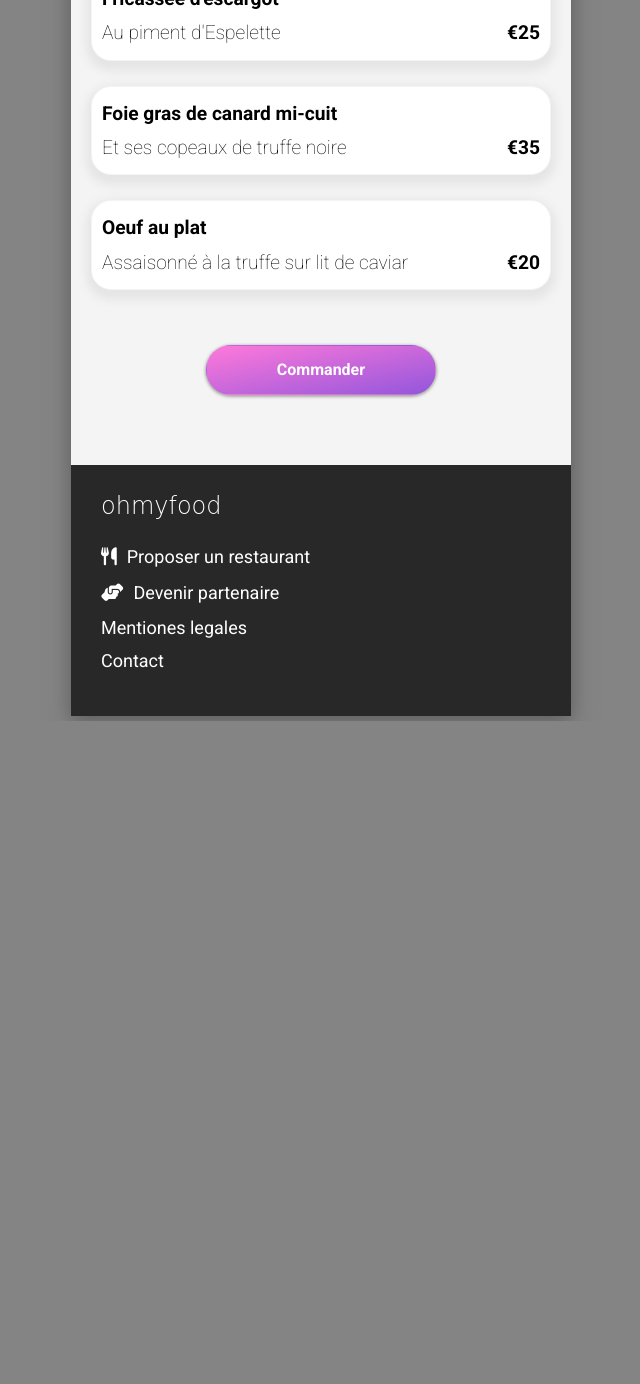
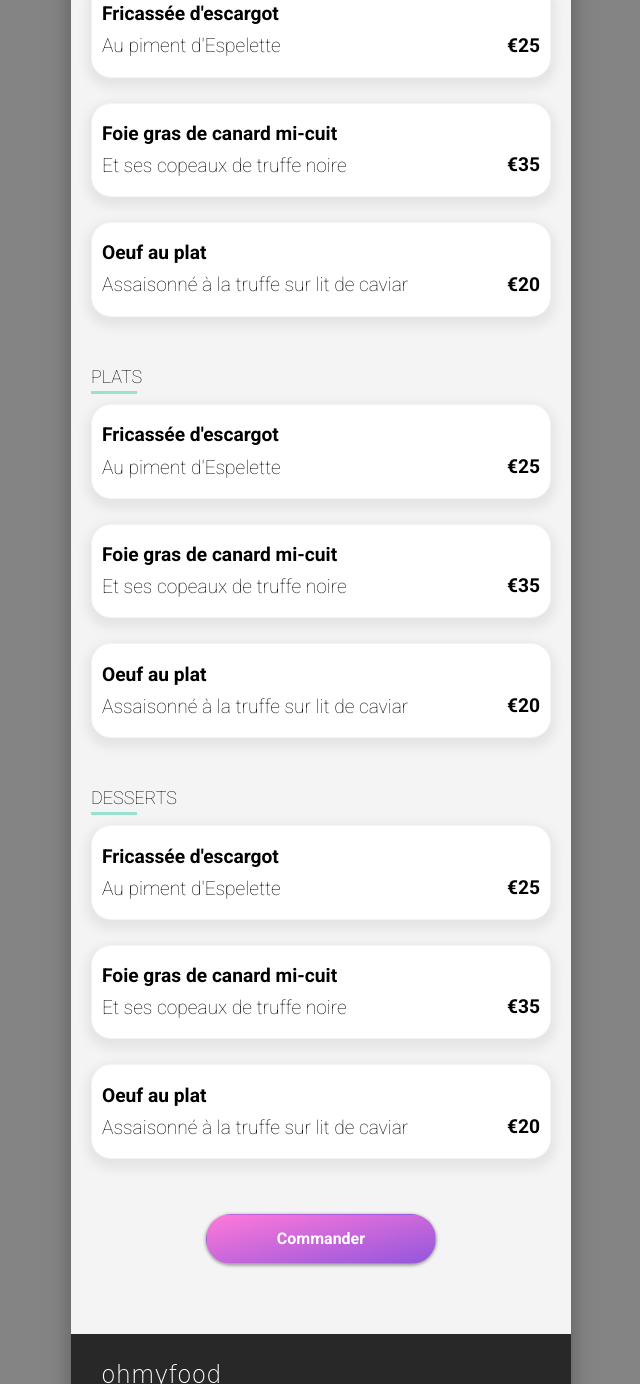
Before and after one commit to kidereo/KirillDerevenski_03_02032022, a plain HTML site: page restaurant-1.html in a window 1280 px wide. Shown: the part 503-1887 px from the top of the page, without its empty margins (319-959 px from the left). Before the commit the page ends 1224 px from the top, so only its background shows below. Drawn offline with Linux system fonts and the light colour scheme; a web font is replaced by a local one.

Commit message:
Index: first cut at restaurant page animations

```diff
--- a/restaurant-1.html
+++ b/restaurant-1.html
@@ -51,26 +51,71 @@
                 </svg>
             </div>
 
-            <!-- Menu entries -->
+            <!-- Menu area -->
             <div class="restaurant__menu__area">
 
                 <div class="restaurant__menu__entries">
                     <h2>Entrées</h2>
                     <article class="restaurant__menu__card">
                         <h3 class="">Fricassée d'escargot</h3>
-                        <p class="">Au piment d'Espelette<span class="restaurant__menu__card__price">€25</span></p>
+                        <p class="">Au piment d'Espelette</p>
+                        <span class="restaurant__menu__card__price">€25</span>
                     </article>
 
                     <article class="restaurant__menu__card">
                         <h3 class="">Foie gras de canard mi-cuit</h3>
-                        <p class="">Et ses copeaux de truffe noire<span class="restaurant__menu__card__price">€35</span>
-                        </p>
+                        <p class="">Et ses copeaux de truffe noire</p>
+                        <span class="restaurant__menu__card__price">€35</span>
                     </article>
 
                     <article class="restaurant__menu__card">
                         <h3 class="">Oeuf au plat</h3>
-                        <p class="">Assaisonné à la truffe sur lit de caviar<span class="restaurant__menu__card__price">€20</span>
-                        </p>
+                        <p class="">Assaisonné à la truffe sur lit de caviar</p>
+                        <span class="restaurant__menu__card__price">€20</span>
+                    </article>
+
+                </div>
+
+                <div class="restaurant__menu__mains">
+                    <h2>Plats</h2>
+                    <article class="restaurant__menu__card">
+                        <h3 class="">Fricassée d'escargot</h3>
+                        <p class="">Au piment d'Espelette</p>
+                        <span class="restaurant__menu__card__price">€25</span>
+                    </article>
+
+                    <article class="restaurant__menu__card">
+                        <h3 class="">Foie gras de canard mi-cuit</h3>
+                        <p class="">Et ses copeaux de truffe noire</p>
+                        <span class="restaurant__menu__card__price">€35</span>
+                    </article>
+
+                    <article class="restaurant__menu__card">
+                        <h3 class="">Oeuf au plat</h3>
+                        <p class="">Assaisonné à la truffe sur lit de caviar</p>
+                        <span class="restaurant__menu__card__price">€20</span>
+                    </article>
+
+                </div>
+
+                <div class="restaurant__menu__desserts">
+                    <h2>Desserts</h2>
+                    <article class="restaurant__menu__card">
+                        <h3 class="">Fricassée d'escargot</h3>
+                        <p class="">Au piment d'Espelette</p>
+                        <span class="restaurant__menu__card__price">€25</span>
+                    </article>
+
+                    <article class="restaurant__menu__card">
+                        <h3 class="">Foie gras de canard mi-cuit</h3>
+                        <p class="">Et ses copeaux de truffe noire</p>
+                        <span class="restaurant__menu__card__price">€35</span>
+                    </article>
+
+                    <article class="restaurant__menu__card">
+                        <h3 class="">Oeuf au plat</h3>
+                        <p class="">Assaisonné à la truffe sur lit de caviar</p>
+                        <span class="restaurant__menu__card__price">€20</span>
                     </article>
 
                 </div>
--- /dev/null
+++ b/sass/01_utils/_keyframes.scss
@@ -0,0 +1,35 @@
+@keyframes drop {
+  10% {
+    opacity: 0.5;
+  }
+  20% {
+    opacity: 1;
+    top: 200px;
+    transform: rotateX(-360deg);
+  }
+  80% {
+    opacity: 1;
+    top: 200px;
+    transform: rotateX(-360deg);
+  }
+  90% {
+    opacity: 0.5;
+  }
+  100% {
+    opacity: 0;
+    top: 400px;
+  }
+}
+
+@keyframes reveal {
+  0% {
+    opacity: 0;
+  }
+  50% {
+    opacity: 0.5;
+  }
+  100% {
+    opacity: 1;
+  }
+
+}
--- a/sass/05_layout/_header.scss
+++ b/sass/05_layout/_header.scss
@@ -12,7 +12,7 @@ header {
   i {
     position: absolute;
     top: 20px;
-    left: 50px;
+    left: 20px;
     font-size: x-large;
   }
 }
--- a/sass/05_layout/_spinner.scss
+++ b/sass/05_layout/_spinner.scss
@@ -51,26 +51,3 @@
     transform: rotateX(-90deg);
   }
 }
-
-@keyframes drop {
-  10% {
-    opacity: 0.5;
-  }
-  20% {
-    opacity: 1;
-    top: 200px;
-    transform: rotateX(-360deg);
-  }
-  80% {
-    opacity: 1;
-    top: 200px;
-    transform: rotateX(-360deg);
-  }
-  90% {
-    opacity: 0.5;
-  }
-  100% {
-    opacity: 0;
-    top: 400px;
-  }
-}
--- a/sass/06_pages/_restaurant.scss
+++ b/sass/06_pages/_restaurant.scss
@@ -39,9 +39,12 @@
     &__area {
       h2 {
         text-transform: uppercase;
+        padding-top: 10px;
         font-weight: 200;
         font-size: large;
         position: relative;
+        padding-bottom: 2px;
+
         &:after {
           display: block;
           content: '';
@@ -58,6 +61,21 @@
       display: flex;
       flex-direction: column;
       width: 100%;
+      animation: reveal 1s ease-in;
+    }
+
+    &__mains {
+      display: flex;
+      flex-direction: column;
+      width: 100%;
+      animation: reveal 2s ease-in;
+    }
+
+    &__desserts {
+      display: flex;
+      flex-direction: column;
+      width: 100%;
+      animation: reveal 3s ease-in;
     }
 
     &__card {
@@ -66,15 +84,29 @@
       box-shadow: 0 5px 10px 5px $colour-neutral-gray;
       border-radius: 20px;
       background-color: $colour-white;
-      line-height: 15px;
       position: relative;
       margin-bottom: 25px;
       padding-left: 10px;
       padding-right: 10px;
 
+      & h3 {
+        margin-bottom: 10px;
+      }
+
+      & p {
+        width: 80%;
+        white-space: nowrap;
+        overflow: hidden;
+        text-overflow: ellipsis;
+        margin-top: 10px;
+      }
+
       &__price {
         font-weight: 600;
-        float: right;
+        position: absolute;
+        right: 10px;
+        bottom: 20px;
+        font-size: larger;
       }
     }
 
--- a/sass/styles.scss
+++ b/sass/styles.scss
@@ -2,6 +2,7 @@
 @import "01_utils/variables";
 @import "01_utils/functions";
 @import "01_utils/mixins";
+@import "01_utils/keyframes";
 @import "03_base/core";
 @import "03_base/typography";
 @import "03_base/colours";
```
Also changed, not shown: css/styles.css, 1 other file.
